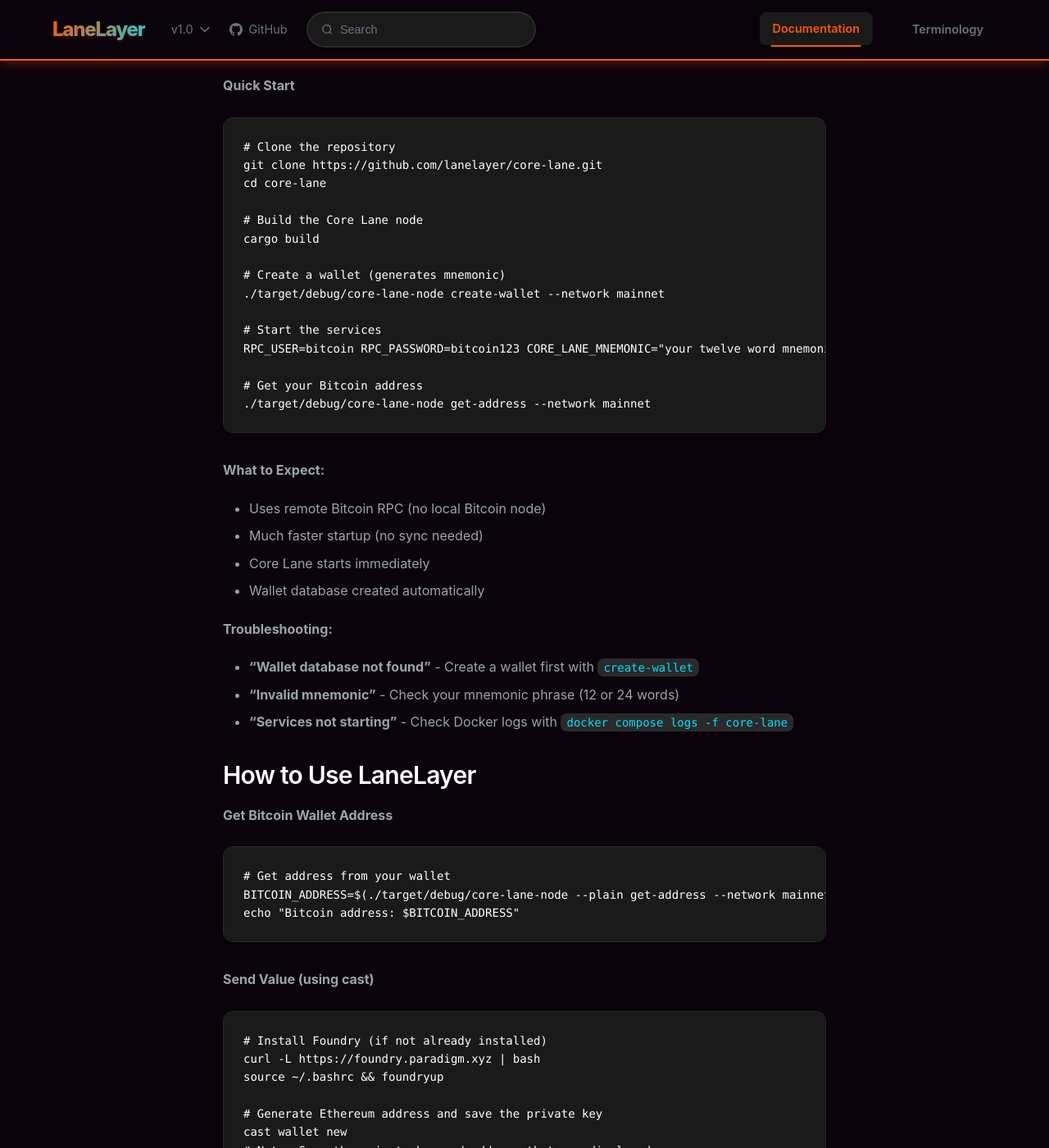
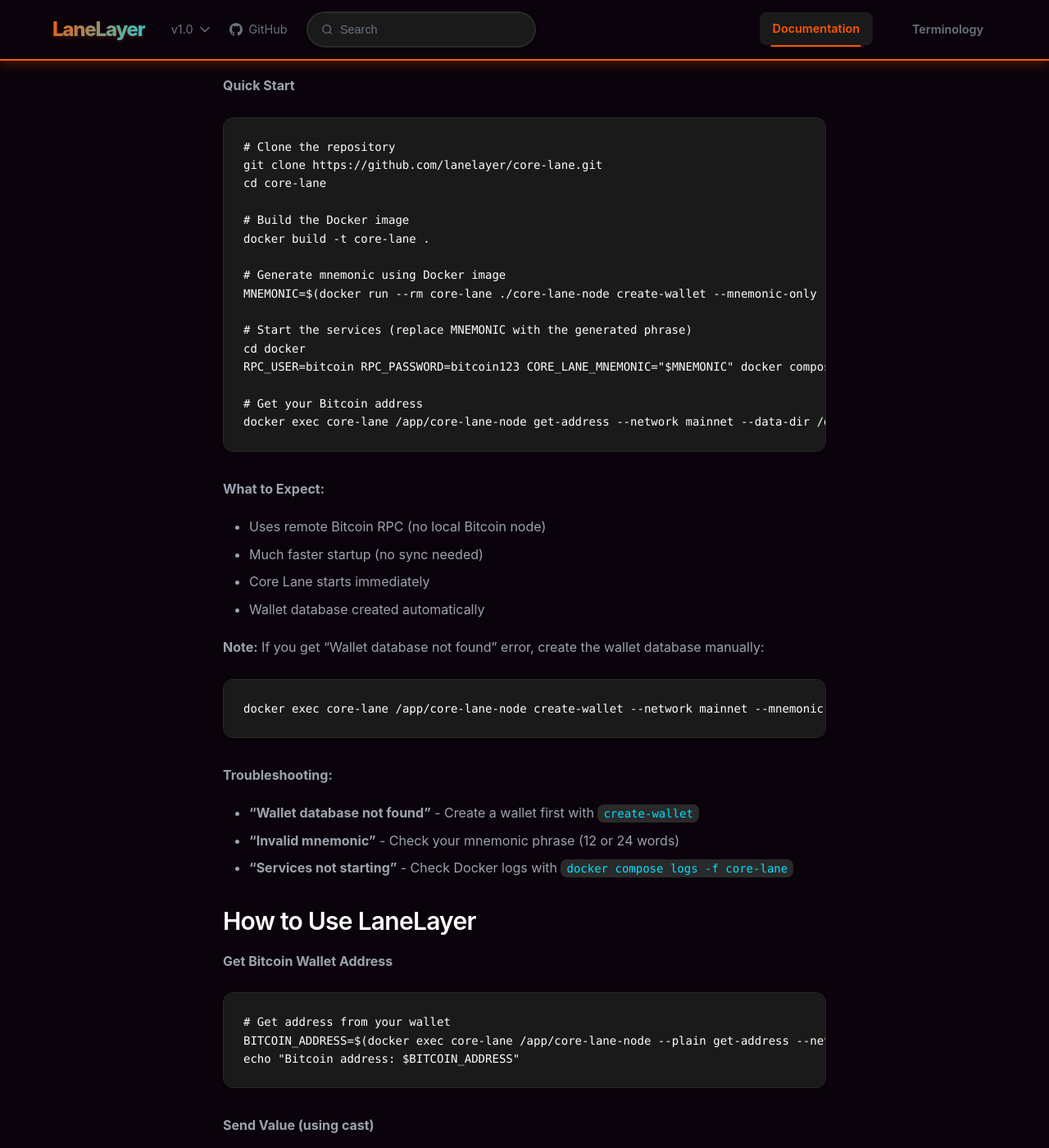
Before and after one commit to lanelayer/lanelayer.github.io, a Jekyll site: the page built from index.md, in a window 1280 px wide and 1400 px high, scrolled down 2219 px. Shown: the whole window at 82% size. Built offline with Jekyll 4.4.1, drawn with Linux system fonts in a browser that asks for light colours; some of the changed text lies outside the part shown.

Commit message:
Update documentation: Transition to Docker for wallet creation and service management

````diff
--- a/index.md
+++ b/index.md
@@ -81,17 +81,18 @@
 git clone https://github.com/lanelayer/core-lane.git
 cd core-lane
 
-# Build the Core Lane node
-cargo build
+# Build the Docker image
+docker build -t core-lane .
 
-# Create a wallet (generates mnemonic)
-./target/debug/core-lane-node create-wallet --network mainnet
+# Generate mnemonic using Docker image
+MNEMONIC=$(docker run --rm core-lane ./core-lane-node create-wallet --mnemonic-only --network mainnet)
 
-# Start the services
-RPC_USER=bitcoin RPC_PASSWORD=bitcoin123 CORE_LANE_MNEMONIC="your twelve word mnemonic phrase here" docker compose -f docker-compose.yml up --build --wait -d
+# Start the services (replace MNEMONIC with the generated phrase)
+cd docker
+RPC_USER=bitcoin RPC_PASSWORD=bitcoin123 CORE_LANE_MNEMONIC="$MNEMONIC" docker compose -f docker-compose.yml up --build --wait -d
 
 # Get your Bitcoin address
-./target/debug/core-lane-node get-address --network mainnet
+docker exec core-lane /app/core-lane-node get-address --network mainnet --data-dir /data
 ```
 
 **What to Expect:**
@@ -100,6 +101,12 @@
 - Much faster startup (no sync needed)
 - Core Lane starts immediately
 - Wallet database created automatically
+
+**Note:** If you get "Wallet database not found" error, create the wallet database manually:
+
+```bash
+docker exec core-lane /app/core-lane-node create-wallet --network mainnet --mnemonic "$MNEMONIC" --data-dir /data
+```
 
 **Troubleshooting:**
 
@@ -113,7 +120,7 @@
 
 ```bash
 # Get address from your wallet
-BITCOIN_ADDRESS=$(./target/debug/core-lane-node --plain get-address --network mainnet)
+BITCOIN_ADDRESS=$(docker exec core-lane /app/core-lane-node --plain get-address --network mainnet --data-dir /data)
 echo "Bitcoin address: $BITCOIN_ADDRESS"
 ```
 
@@ -138,18 +145,18 @@
 **Burn Real BTC to Get laneBTC**
 
 ```bash
-cd core-lane
-# Create wallet first (if not done already)
-MNEMONIC=$(./target/debug/core-lane-node --plain create-wallet --network mainnet --mnemonic-only)
+# Generate a new mnemonic for burning
+docker run --rm core-lane ./core-lane-node create-wallet --mnemonic-only --network mainnet
 
-# Burn Bitcoin to get laneBTC
-./target/debug/core-lane-node burn \
+# Burn Bitcoin to get laneBTC (replace MNEMONIC with the generated phrase)
+docker run --rm -v $(pwd):/data core-lane ./core-lane-node burn \
   --burn-amount BURN_AMOUNT \
   --chain-id CHAIN_ID \
   --eth-address YOUR_ETH_ADDRESS \
   --network mainnet \
-  --mnemonic "$MNEMONIC" \
-  --electrum-url "ssl://electrum.blockstream.info:50002"
+  --mnemonic "your twelve word mnemonic phrase here" \
+  --electrum-url "ssl://electrum.blockstream.info:50002" \
+  --data-dir /data
 ```
 
 **Transfer laneBTC**
@@ -182,11 +189,11 @@
 
 ```bash
 # Create exit intent
-cd core-lane
-./target/debug/core-lane-node construct-exit-intent \
+docker exec core-lane /app/core-lane-node construct-exit-intent \
   --bitcoin-address $BITCOIN_ADDRESS \
   --amount 50000000 \
-  --expire-by 1000000
+  --expire-by 1000000 \
+  --data-dir /data
 
 # The exit intent will be processed by the intent system
 # Check your Bitcoin wallet for the received funds
````
